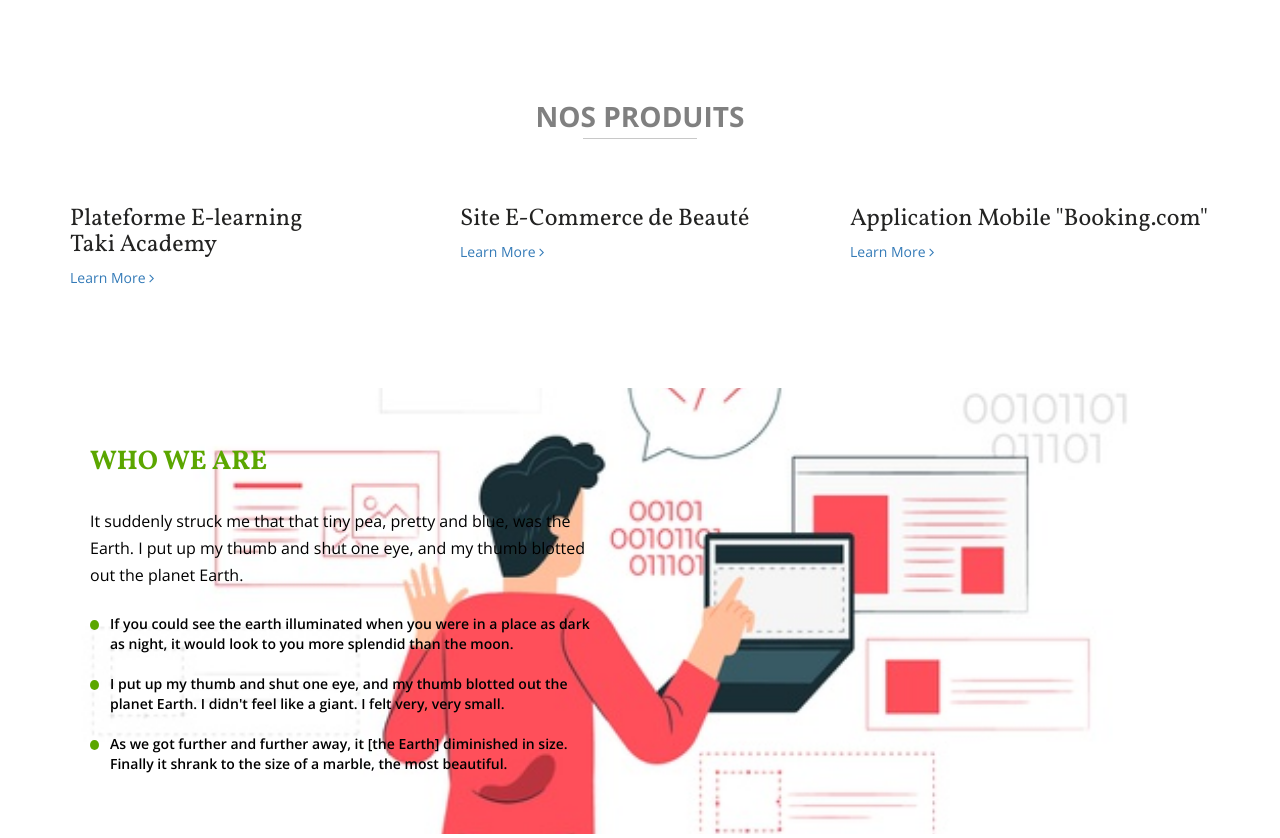
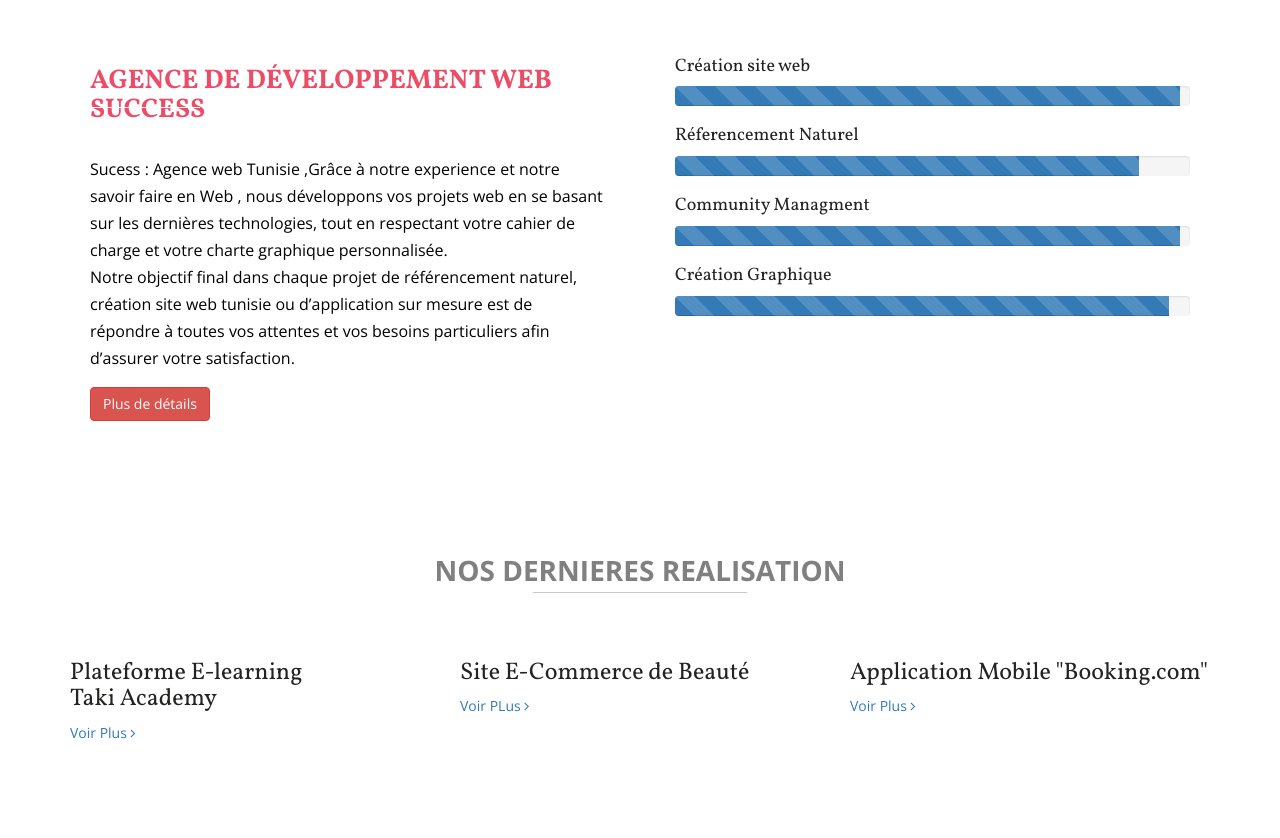
Before and after one commit to Rmili-Eya/SIte-web-avec-Template, a plain HTML site: page index.html in a window 1280 px wide. Shown: the part 860-1698 px from the top of the page. Drawn offline with nearby package versions, Linux system fonts and the light colour scheme.

Commit message:
2éme commit

```diff
--- a/css/custom.css
+++ b/css/custom.css
@@ -333,7 +333,7 @@ h2 {
 	margin-top: 30px;
 }
 .product-sec .heading {
-	color: #5ba600;
+	color: #ED4C67;
 	font-size: 24px;
 	font-weight: 700;
 	margin-bottom: 10px;
@@ -354,7 +354,6 @@ h2 {
 /* -----------About Sec---------- */
 
 .about-sec {
-	background: url(../img/about.jpg) no-repeat 0 -236px;
 	background-size: cover;
 	float: left;
 	width: 100%;
@@ -373,7 +372,7 @@ h2 {
 	padding: 0 20px;
 }
 .about-sec h3 {
-	color: #5BA600;
+	color:#ED4C67 ;
 	font-size: 27px;
 	text-transform: uppercase;
 	margin-bottom: 30px;
@@ -406,7 +405,7 @@ h2 {
 	padding-left: 20px
 }
 .about-sec ul li::before {
-	background: #5BA600 none repeat scroll 0 0;
+	background:#ED4C67 none repeat scroll 0 0;
 	content: "";
 	height: 10px;
 	left: 0;
--- a/index.html
+++ b/index.html
@@ -129,10 +129,58 @@
 
 
 
+
+
+<section class="about-sec" id="about">
+
+    <div class="container">
+
+        <div class="row">
+            <div class="col-md-6">
+                  <div class="content-block">
+                       <h3>Agence de Développement web Success</h3>
+                 <p>  Sucess : Agence web Tunisie ,Grâce à notre experience et notre savoir faire en Web , nous développons vos projets web en se basant sur les dernières technologies, tout en respectant votre cahier de charge et votre charte graphique personnalisée. <br>
+                    Notre objectif final dans chaque projet de référencement naturel, création site web tunisie ou d’application sur mesure est de répondre à toutes vos attentes et vos besoins particuliers afin d’assurer votre satisfaction. </p>
+                    <button type="button" class="btn btn-danger">Plus de détails</button>
+
+                </div>
+            </div>
+            <div class="col-md-6 ">
+                <div class="content-block">
+                   <h4>Création site web </h4>
+                    <div class="progress">
+                        <div class="progress-bar progress-bar-striped bg-danger role="progressbar" style="width: 98%" aria-valuenow="100" aria-valuemin="0" aria-valuemax="100"></div>
+                      </div>
+              </div>
+              <div class="content-block">
+                <h4>Réferencement Naturel </h4>
+                 <div class="progress">
+                     <div class="progress-bar progress-bar-striped bg-danger role="progressbar" style="width: 90%" aria-valuenow="100" aria-valuemin="0" aria-valuemax="100"></div>
+                   </div>
+           </div>
+           <div class="content-block">
+            <h4>Community Managment </h4>
+             <div class="progress">
+                 <div class="progress-bar progress-bar-striped bg-danger role="progressbar" style="width: 98%" aria-valuenow="100" aria-valuemin="0" aria-valuemax="100"></div>
+               </div>
+       </div>
+       <div class="content-block">
+        <h4>Création Graphique</h4>
+         <div class="progress">
+             <div class="progress-bar progress-bar-striped bg-danger role="progressbar" style="width: 96%" aria-valuenow="100" aria-valuemin="0" aria-valuemax="100"></div>
+           </div>
+   </div>
+          </div>
+
+       </div>
+    </div>
+
+</section>
 <section class="product-sec" id="product">
     <div class="row">
         <div class="col-lg-12 col-md-12">
-            <h2 class="text-center"><small class="text-green">Nos Produits</small></h2>
+            <h2 class="text-center"><small class="text-green">NOS DERNIERES REALISATION
+            </small></h2>
         </div>
     </div>
     <div class="container">
@@ -145,7 +193,7 @@
 
                     </div>
                     <div class="card-link">
-                        <a href="" class="c-link">Learn More
+                        <a href="" class="c-link">Voir Plus
                             <i class="fa fa-angle-right"></i>
                         </a>
                     </div>
@@ -157,7 +205,7 @@
                         <h3>Site E-Commerce de Beauté</h3>
                     </div>
                     <div class="card-link">
-                        <a href="" class="c-link">Learn More
+                        <a href="" class="c-link">Voir PLus
                             <i class="fa fa-angle-right"></i>
                         </a>
                     </div>
@@ -169,7 +217,7 @@
                         <h3>Application Mobile "Booking.com"</h3>
                     </div>
                     <div class="card-link">
-                        <a href="" class="c-link">Learn More
+                        <a href="" class="c-link">Voir Plus
                             <i class="fa fa-angle-right"></i>
                         </a>
                     </div>
@@ -184,27 +232,6 @@
 
 
 </section> <!-- /container -->
-
-
-<section class="about-sec" id="about">
-
-    <div class="container">
-        <div class="row">
-            <div class="col-lg-6 col-md-6 pull-left">
-                  <div class="content-block">
-                       <h3>Who We Are</h3>
-                 <p>It suddenly struck me that that tiny pea, pretty and blue, was the Earth. I put up my thumb and shut one eye, and my thumb blotted out the planet Earth.</p>
-                <ul>
-                    <li>If you could see the earth illuminated when you were in a place as dark as night, it would look to you more splendid than the moon.</li>
-                      <li>I put up my thumb and shut one eye, and my thumb blotted out the planet Earth. I didn't feel like a giant. I felt very, very small.</li>
-                      <li>As we got further and further away, it [the Earth] diminished in size. Finally it shrank to the size of a marble, the most beautiful. </li>
-                </ul>
-                </div>
-            </div>
-        </div>
-    </div>
-
-</section>
 
 
 <section class="services-sec" id="service">
```
